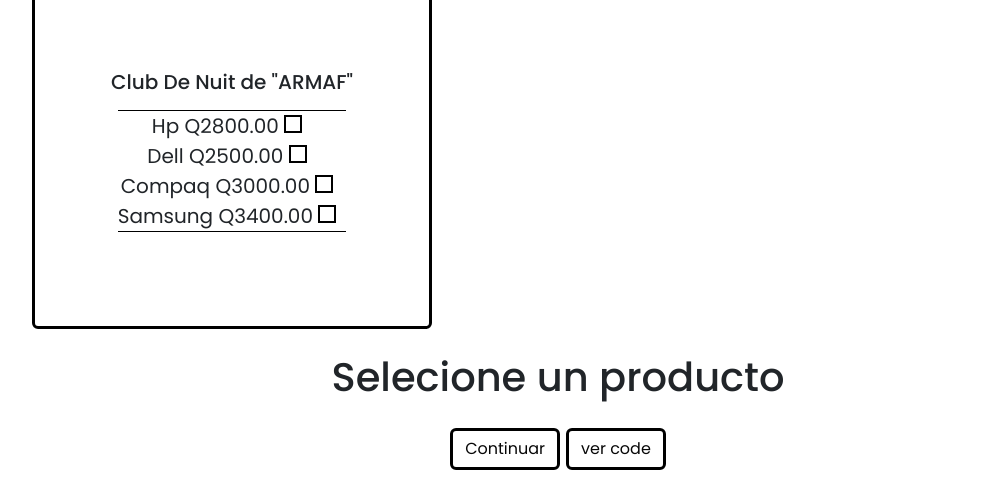
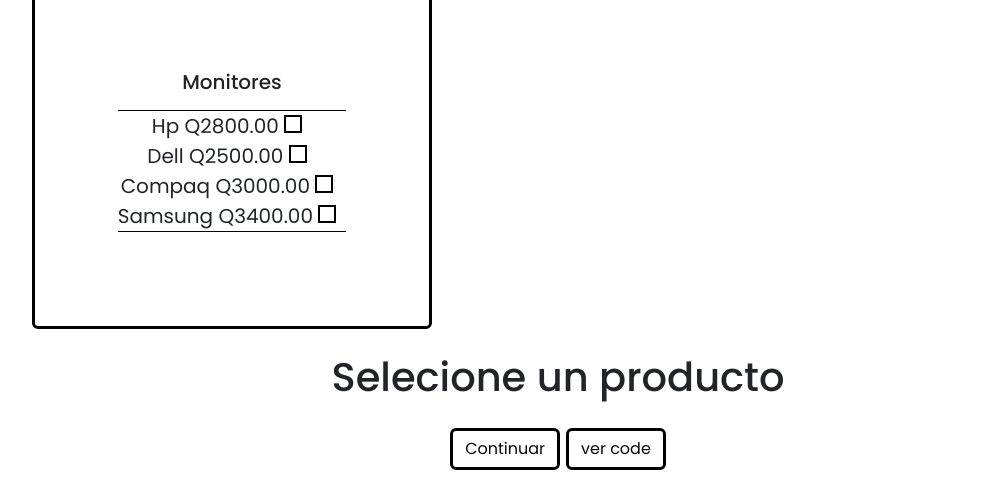
Before and after one commit to ikev2023/ejericio_chekbox, a plain HTML site: page index.html in a window 1280 px wide. Shown: the part 1003-1500 px from the top of the page, without its empty margins (82-1079 px from the left). Drawn offline with nearby package versions, Linux system fonts and the light colour scheme.

Commit message:
Update index.html

```diff
--- a/index.html
+++ b/index.html
@@ -72,7 +72,7 @@
                                             class="card-img-top" alt="...">
                                     </div>
                                     <div class="card-body">
-                                        <h5 class="card-title">Club De Nuit de "ARMAF"</h5>
+                                        <h5 class="card-title">Monitores</h5>
                                         <div class="d-flex align-items-center justify-content-center p-2">
                                             <ul class="list-group list-group-flush">
                                                 <li>Hp Q2800.00 <input type="checkbox" id="moni_1"
```
